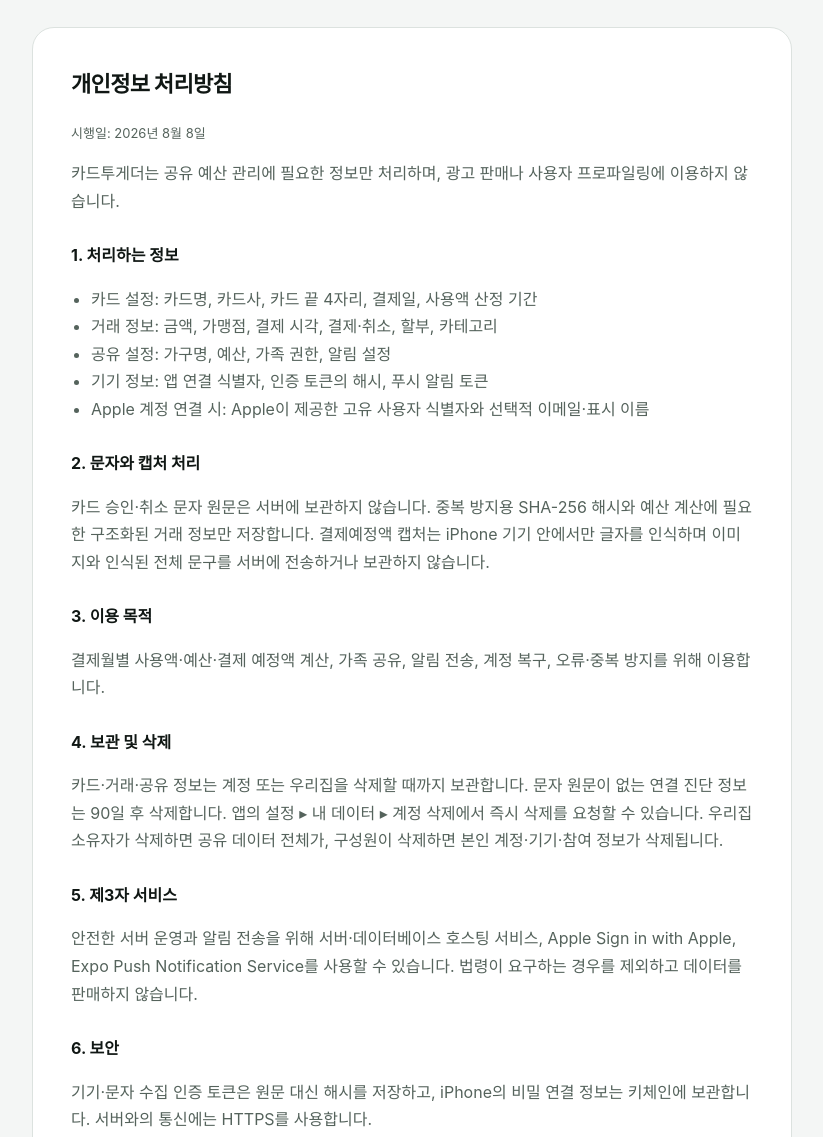
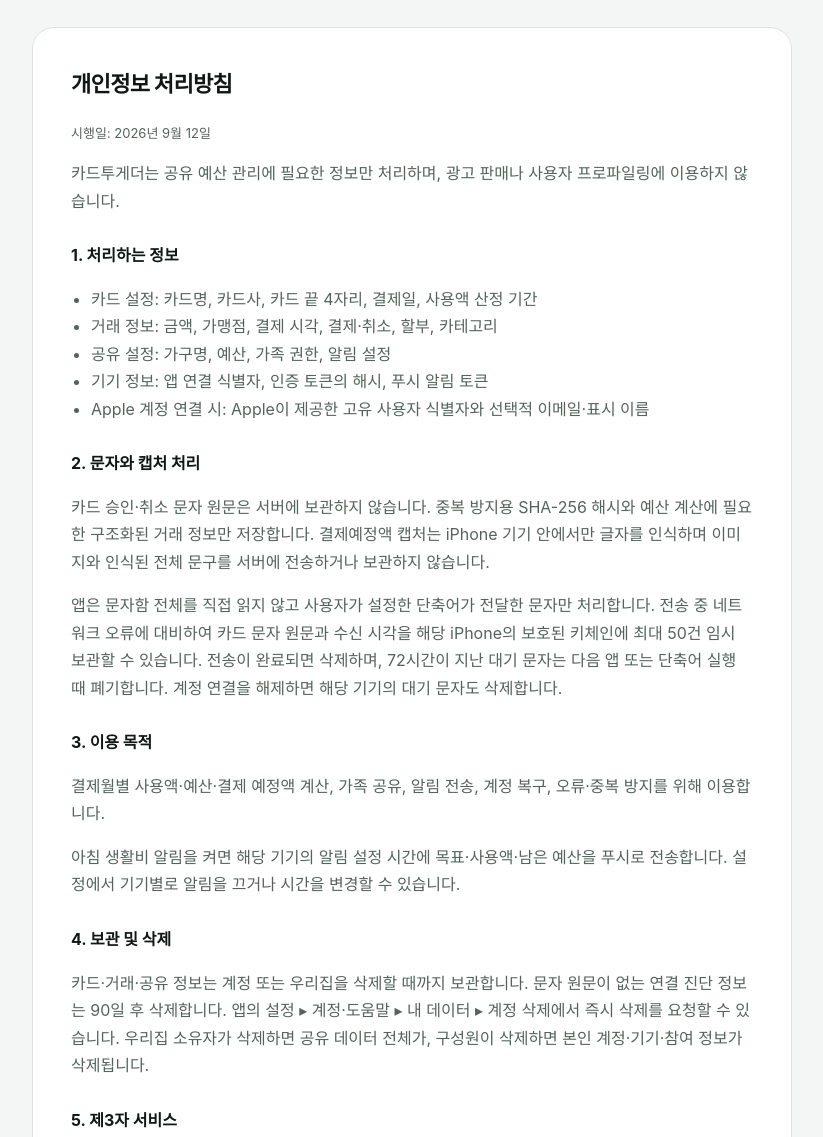
Before and after one commit to giwon1130/card-together-legal, a plain HTML site: page index.html in a window 1280 px wide. Shown: the part 400-1537 px from the top of the page, without its empty margins (228-1051 px from the left). Drawn offline with Linux system fonts and the light colour scheme.

Commit message:
docs: explain local SMS retry storage and morning notifications

```diff
--- a/index.html
+++ b/index.html
@@ -39,7 +39,7 @@
 
       <article id="privacy">
         <h2>개인정보 처리방침</h2>
-        <p class="date">시행일: 2026년 8월 8일</p>
+        <p class="date">시행일: 2026년 9월 12일</p>
         <p>카드투게더는 공유 예산 관리에 필요한 정보만 처리하며, 광고 판매나 사용자 프로파일링에 이용하지 않습니다.</p>
 
         <h3>1. 처리하는 정보</h3>
@@ -53,12 +53,14 @@
 
         <h3>2. 문자와 캡처 처리</h3>
         <p>카드 승인·취소 문자 원문은 서버에 보관하지 않습니다. 중복 방지용 SHA-256 해시와 예산 계산에 필요한 구조화된 거래 정보만 저장합니다. 결제예정액 캡처는 iPhone 기기 안에서만 글자를 인식하며 이미지와 인식된 전체 문구를 서버에 전송하거나 보관하지 않습니다.</p>
+        <p>앱은 문자함 전체를 직접 읽지 않고 사용자가 설정한 단축어가 전달한 문자만 처리합니다. 전송 중 네트워크 오류에 대비하여 카드 문자 원문과 수신 시각을 해당 iPhone의 보호된 키체인에 최대 50건 임시 보관할 수 있습니다. 전송이 완료되면 삭제하며, 72시간이 지난 대기 문자는 다음 앱 또는 단축어 실행 때 폐기합니다. 계정 연결을 해제하면 해당 기기의 대기 문자도 삭제합니다.</p>
 
         <h3>3. 이용 목적</h3>
         <p>결제월별 사용액·예산·결제 예정액 계산, 가족 공유, 알림 전송, 계정 복구, 오류·중복 방지를 위해 이용합니다.</p>
+        <p>아침 생활비 알림을 켜면 해당 기기의 알림 설정 시간에 목표·사용액·남은 예산을 푸시로 전송합니다. 설정에서 기기별로 알림을 끄거나 시간을 변경할 수 있습니다.</p>
 
         <h3>4. 보관 및 삭제</h3>
-        <p>카드·거래·공유 정보는 계정 또는 우리집을 삭제할 때까지 보관합니다. 문자 원문이 없는 연결 진단 정보는 90일 후 삭제합니다. 앱의 설정 ▸ 내 데이터 ▸ 계정 삭제에서 즉시 삭제를 요청할 수 있습니다. 우리집 소유자가 삭제하면 공유 데이터 전체가, 구성원이 삭제하면 본인 계정·기기·참여 정보가 삭제됩니다.</p>
+        <p>카드·거래·공유 정보는 계정 또는 우리집을 삭제할 때까지 보관합니다. 문자 원문이 없는 연결 진단 정보는 90일 후 삭제합니다. 앱의 설정 ▸ 계정·도움말 ▸ 내 데이터 ▸ 계정 삭제에서 즉시 삭제를 요청할 수 있습니다. 우리집 소유자가 삭제하면 공유 데이터 전체가, 구성원이 삭제하면 본인 계정·기기·참여 정보가 삭제됩니다.</p>
 
         <h3>5. 제3자 서비스</h3>
         <p>안전한 서버 운영과 알림 전송을 위해 서버·데이터베이스 호스팅 서비스, Apple Sign in with Apple, Expo Push Notification Service를 사용할 수 있습니다. 법령이 요구하는 경우를 제외하고 데이터를 판매하지 않습니다.</p>
```
